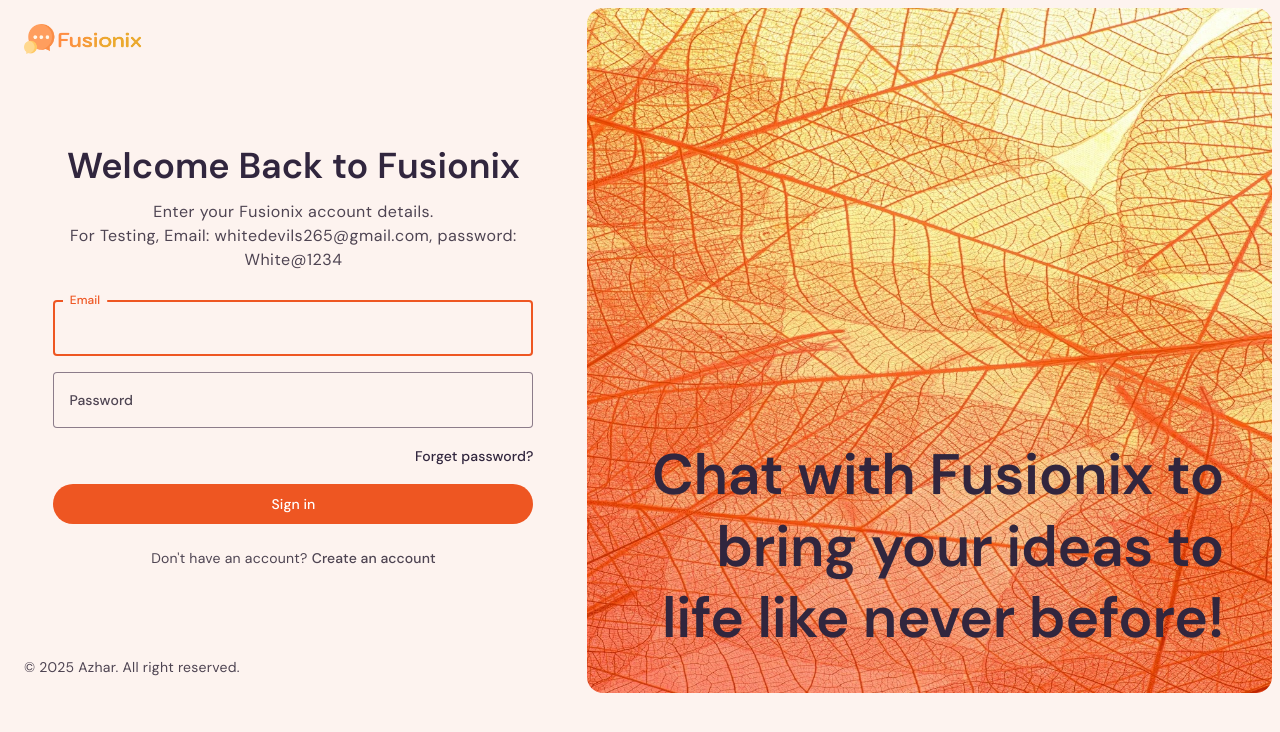
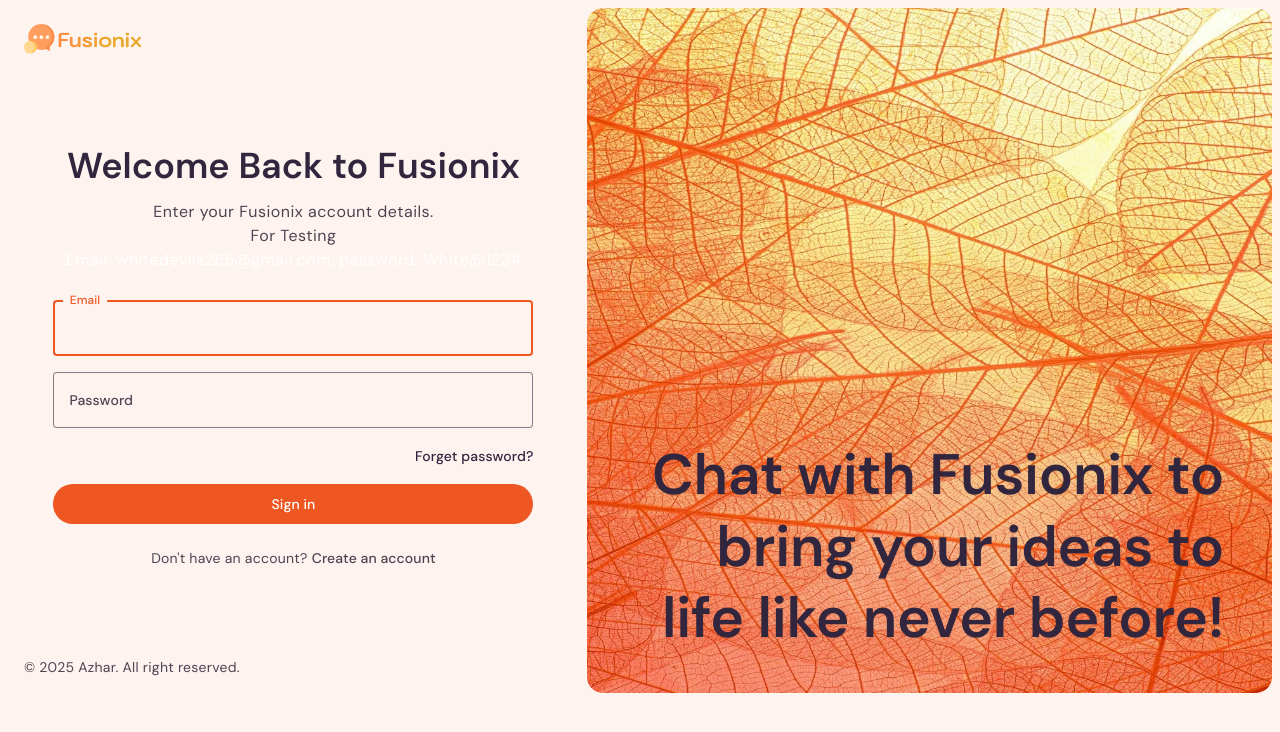
Before and after one commit to Azhar2786/Fusionix1, a React (Vite) app in the folder Fusionix/: page /login in a window 1280 px wide. Shown: the top 732 px of the page. Built offline with nearby package versions, Linux system fonts and the light colour scheme; no server answers.

Commit message:
Update Login.jsx

```diff
--- a/Fusionix/src/pages/Login.jsx
+++ b/Fusionix/src/pages/Login.jsx
@@ -74,7 +74,7 @@ const Login = () => {
                     <p className="text-bodyLarge text-light-onSurfaceVariant
                     dark:text-dark-onSurfaceVariant mt-1 mb-5 text-center px-2">
                         Enter your Fusionix account details.<br />
-                        For Testing, Email: whitedevils265@gmail.com, password: White@1234
+                        For Testing<br/> <span className="text-white">Email: whitedevils265@gmail.com, password: White@1234</span>
                     </p>
 
                     <Form
```
